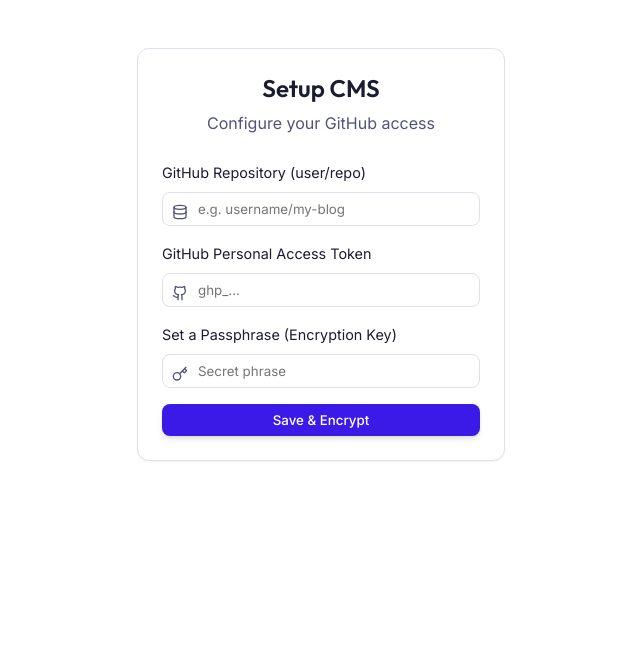
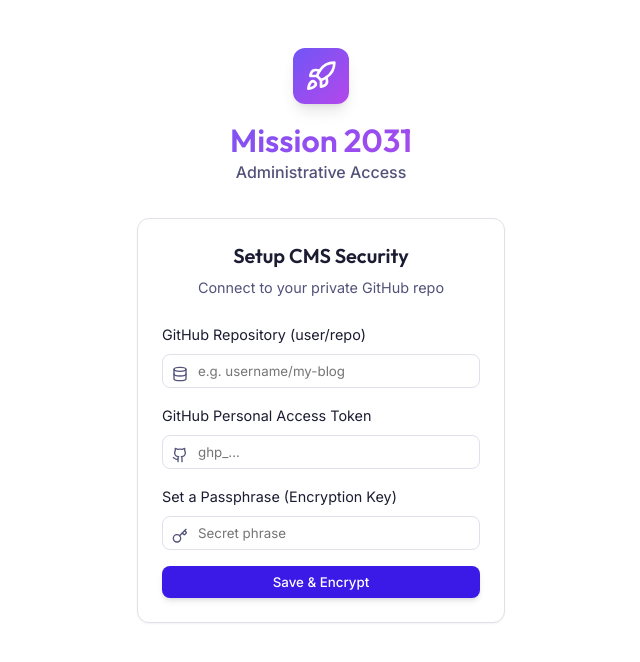
Before and after one commit to spranav/StaticCMS, a React (Vite) app: page /admin/login in a window 1280 px wide. Shown: the top 662 px of the page, without its empty margins (319-959 px from the left). Built offline with nearby package versions, Linux system fonts and the light colour scheme.

Commit message:
added about

```diff
--- a/src/pages/admin/AdminLayout.jsx
+++ b/src/pages/admin/AdminLayout.jsx
@@ -1,6 +1,6 @@
 import { Link, useNavigate } from 'react-router-dom';
 import { useContentAuth } from '../../hooks/useContentAuth';
-import { LogOut, Home, LayoutDashboard } from 'lucide-react';
+import { LogOut, Home, LayoutDashboard, Rocket } from 'lucide-react';
 
 export default function AdminLayout({ children, title }) {
     const { logout, token } = useContentAuth();
@@ -21,7 +21,10 @@
                 <div className="container" style={{ display: 'flex', justifyContent: 'space-between', alignItems: 'center' }}>
                     <div style={{ display: 'flex', alignItems: 'center', gap: 'var(--space-4)' }}>
                         <Link to="/" style={{ display: 'flex', alignItems: 'center', gap: 'var(--space-2)', fontWeight: 'bold', fontSize: '1.2rem', color: 'var(--color-brand-600)' }}>
-                            CMS
+                            <div style={{ background: 'var(--gradient-brand)', borderRadius: '8px', padding: '6px', color: 'white', display: 'flex' }}>
+                                <Rocket size={20} />
+                            </div>
+                            <span className="text-gradient">Mission 2031</span>
                         </Link>
                         <div style={{ height: '24px', width: '1px', background: 'var(--color-border)' }}></div>
                         <Link to="/admin/dashboard" style={{ display: 'flex', alignItems: 'center', gap: 'var(--space-2)', color: 'var(--color-text-main)' }}>
--- a/src/pages/admin/Dashboard.jsx
+++ b/src/pages/admin/Dashboard.jsx
@@ -4,7 +4,7 @@
 import { getManifest } from '../../lib/cms';
 import Fuse from 'fuse.js';
 import AdminLayout from './AdminLayout';
-import { Plus, Search, Edit, Trash2 } from 'lucide-react';
+import { Plus, Search, Edit, Trash2, Eye } from 'lucide-react';
 
 export default function Dashboard() {
     const { token, loading: authLoading } = useContentAuth();
@@ -68,6 +68,9 @@
                                 </span>
                             </div>
                             <div style={{ display: 'flex', gap: 'var(--space-2)' }}>
+                                <a href={`/post/${post.slug}`} target="_blank" rel="noopener noreferrer" className="btn btn-secondary">
+                                    <Eye size={16} /> View
+                                </a>
                                 <Link to={`/admin/editor/${post.slug}`} className="btn btn-secondary">
                                     <Edit size={16} /> Edit
                                 </Link>
--- a/src/pages/admin/Editor.jsx
+++ b/src/pages/admin/Editor.jsx
@@ -1,15 +1,16 @@
-import { useEffect, useState, useCallback } from 'react';
+import { useEffect, useState, useCallback, useRef } from 'react';
 import { useParams, useNavigate } from 'react-router-dom';
 import { useContentAuth } from '../../hooks/useContentAuth';
 import { getPost, getManifest } from '../../lib/cms';
 import { getFileSha, uploadFile, uploadAsset } from '../../lib/github';
 import AdminLayout from './AdminLayout';
-import { Save, ArrowLeft, Image as ImageIcon, Loader } from 'lucide-react';
+import { Save, ArrowLeft, Image as ImageIcon, Loader, Bold, Italic, Link as LinkIcon, Heading, Quote, List, Eye } from 'lucide-react';
 
 export default function Editor() {
     const { slug: urlSlug } = useParams(); // If present, we are editing
     const { token, repo, loading: authLoading } = useContentAuth();
     const navigate = useNavigate();
+    const textareaRef = useRef(null);
 
     // Form State
     const [title, setTitle] = useState('');
@@ -28,6 +29,26 @@
     useEffect(() => {
         if (!authLoading && !token) navigate('/admin/login');
     }, [authLoading, token, navigate]);
+
+    // Helper: Insert Markdown at cursor
+    const insertMarkdown = (prefix, suffix = '') => {
+        const textarea = textareaRef.current;
+        if (!textarea) return;
+
+        const start = textarea.selectionStart;
+        const end = textarea.selectionEnd;
+        const text = textarea.value;
+        const selected = text.substring(start, end);
+
+        const newText = text.substring(0, start) + prefix + selected + suffix + text.substring(end);
+        setContent(newText);
+
+        // Restore cursor/selection
+        setTimeout(() => {
+            textarea.focus();
+            textarea.setSelectionRange(start + prefix.length, end + prefix.length);
+        }, 0);
+    };
 
     // Load Data
     useEffect(() => {
@@ -203,11 +224,26 @@
                         />
                     </div>
 
+                    <div style={{ display: 'flex', gap: 'var(--space-2)', marginBottom: 'var(--space-4)', padding: 'var(--space-2)', background: 'var(--color-surface-100)', borderRadius: 'var(--radius-md)' }}>
+                        <button onClick={() => insertMarkdown('**', '**')} className="btn btn-secondary" title="Bold"><Bold size={16} /></button>
+                        <button onClick={() => insertMarkdown('*', '*')} className="btn btn-secondary" title="Italic"><Italic size={16} /></button>
+                        <button onClick={() => insertMarkdown('# ')} className="btn btn-secondary" title="Heading"><Heading size={16} /></button>
+                        <button onClick={() => insertMarkdown('> ')} className="btn btn-secondary" title="Quote"><Quote size={16} /></button>
+                        <button onClick={() => insertMarkdown('- ')} className="btn btn-secondary" title="List"><List size={16} /></button>
+                        <button onClick={() => insertMarkdown('[', '](url)')} className="btn btn-secondary" title="Link"><LinkIcon size={16} /></button>
+                        <div style={{ width: '1px', background: 'var(--color-border)', margin: '0 var(--space-2)' }}></div>
+                        <label className="btn btn-secondary" style={{ cursor: 'pointer' }} title="Upload Image">
+                            <ImageIcon size={16} />
+                            <input type="file" accept="image/*" onChange={handleImageUpload} style={{ display: 'none' }} />
+                        </label>
+                    </div>
+
                     <textarea
+                        ref={textareaRef}
                         value={content}
                         onChange={e => setContent(e.target.value)}
                         placeholder="# Write your magic here..."
-                        style={{ width: '100%', minHeight: '500px', fontFamily: 'monospace', resize: 'vertical' }}
+                        style={{ width: '100%', minHeight: '500px', fontFamily: 'monospace', resize: 'vertical', lineHeight: '1.6', fontSize: '1rem' }}
                     />
                 </div>
 
@@ -218,6 +254,11 @@
                             {saving ? <Loader className="spin" size={16} /> : <Save size={16} />}
                             {saving ? 'Saving...' : 'Save Changes'}
                         </button>
+                        {urlSlug && (
+                            <a href={`/post/${urlSlug}`} target="_blank" rel="noopener noreferrer" className="btn btn-secondary" style={{ width: '100%', marginBottom: 'var(--space-2)' }}>
+                                <Eye size={16} /> View Live Post
+                            </a>
+                        )}
                         {status && <div style={{ fontSize: '0.85rem', color: status.includes('Error') ? 'red' : 'green', textAlign: 'center' }}>{status}</div>}
                     </div>
 
--- a/src/pages/admin/Login.jsx
+++ b/src/pages/admin/Login.jsx
@@ -1,7 +1,7 @@
 import { useState } from 'react';
 import { useNavigate } from 'react-router-dom';
 import { useContentAuth } from '../../hooks/useContentAuth';
-import { Lock, Github, Key, Database } from 'lucide-react';
+import { Lock, Github, Key, Database, Rocket } from 'lucide-react';
 
 export default function Login() {
     const { isEncrypted, setup, login, loading, clearStorage } = useContentAuth();
@@ -46,13 +46,21 @@
 
     return (
         <div className="container" style={{ marginTop: 'var(--space-12)', maxWidth: '400px' }}>
+            <div style={{ textAlign: 'center', marginBottom: 'var(--space-8)' }}>
+                <div style={{ background: 'var(--gradient-brand)', borderRadius: '12px', padding: '12px', color: 'white', display: 'inline-flex', marginBottom: 'var(--space-4)', boxShadow: 'var(--shadow-lg)' }}>
+                    <Rocket size={32} />
+                </div>
+                <h1 className="text-gradient" style={{ fontSize: '2rem', marginBottom: '0' }}>Mission 2031</h1>
+                <p style={{ color: 'var(--color-text-muted)', fontWeight: '500' }}>Administrative Access</p>
+            </div>
+
             <div className="card">
                 <header style={{ textAlign: 'center', marginBottom: 'var(--space-6)' }}>
-                    <h1 style={{ fontSize: '1.5rem', marginBottom: 'var(--space-2)' }}>
-                        {showSetup ? 'Setup CMS' : 'Admin Login'}
-                    </h1>
-                    <p style={{ color: 'var(--color-text-muted)' }}>
-                        {showSetup ? 'Configure your GitHub access' : 'Enter passphrase to decrypt token'}
+                    <h2 style={{ fontSize: '1.25rem', marginBottom: 'var(--space-2)' }}>
+                        {showSetup ? 'Setup CMS Security' : 'Unlock Dashboard'}
+                    </h2>
+                    <p style={{ color: 'var(--color-text-muted)', fontSize: '0.9rem' }}>
+                        {showSetup ? 'Connect to your private GitHub repo' : 'Enter passphrase to decrypt local keys'}
                     </p>
                 </header>
 
```
